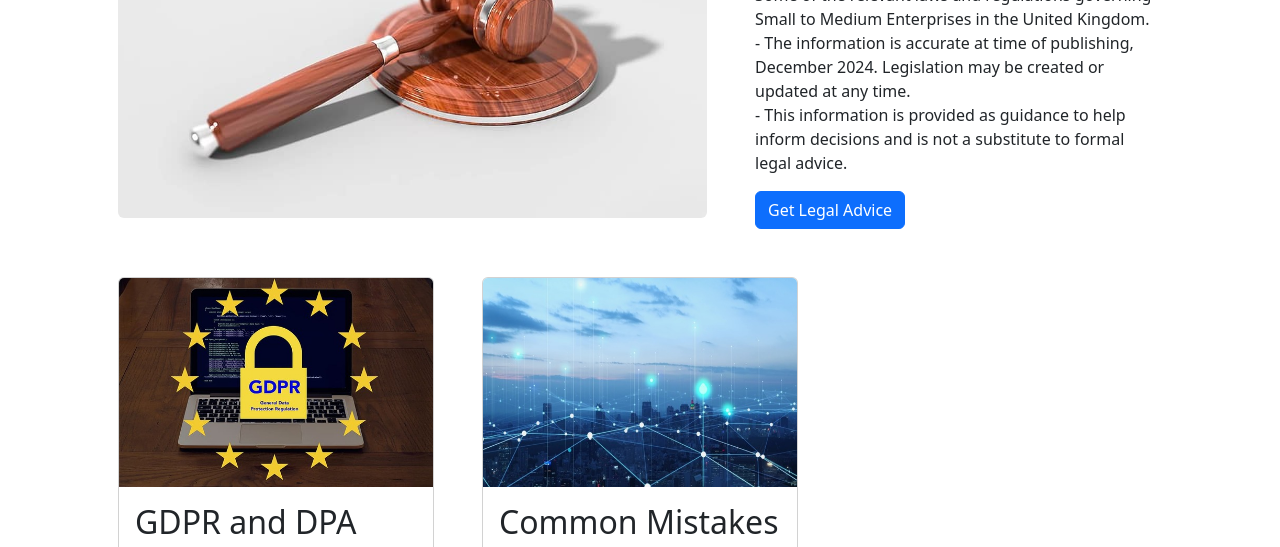
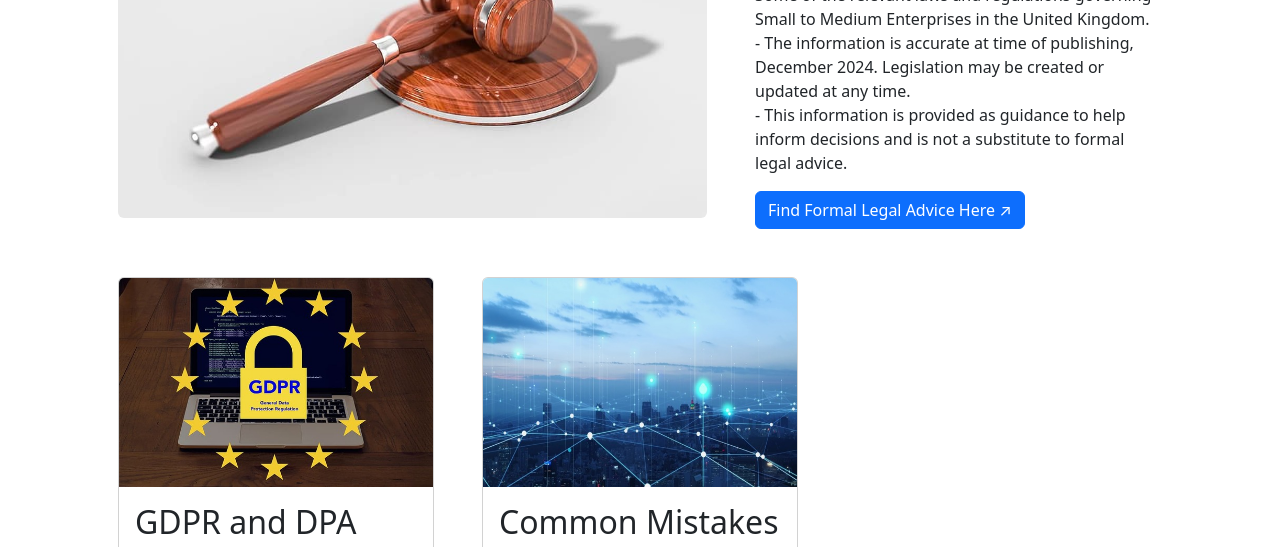
Before and after one commit to standardgitaccount/securesme.co.uk, a plain HTML site: page lawandregulations.html in a window 1280 px wide. Shown: the part 225-772 px from the top of the page. Drawn offline with nearby package versions, Linux system fonts and the light colour scheme.

Commit message:
Update lawandregulations.html

```diff
--- a/lawandregulations.html
+++ b/lawandregulations.html
@@ -39,7 +39,7 @@
                     <p>Some of the relevant laws and regulations governing Small to Medium Enterprises in the United Kingdom.
                         <br>- The information is accurate at time of publishing, December 2024. Legislation may be created or updated at any time.
                         <br>- This information is provided as guidance to help inform decisions and is not a substitute to formal legal advice.</p>
-                        <a class="btn btn-primary" href="https://solicitors.lawsociety.org.uk/">Get Legal Advice</a>
+                        <a class="btn btn-primary" href="https://solicitors.lawsociety.org.uk/">Find Formal Legal Advice Here &nearr;</a>
                 </div>
             </div>
 
```
